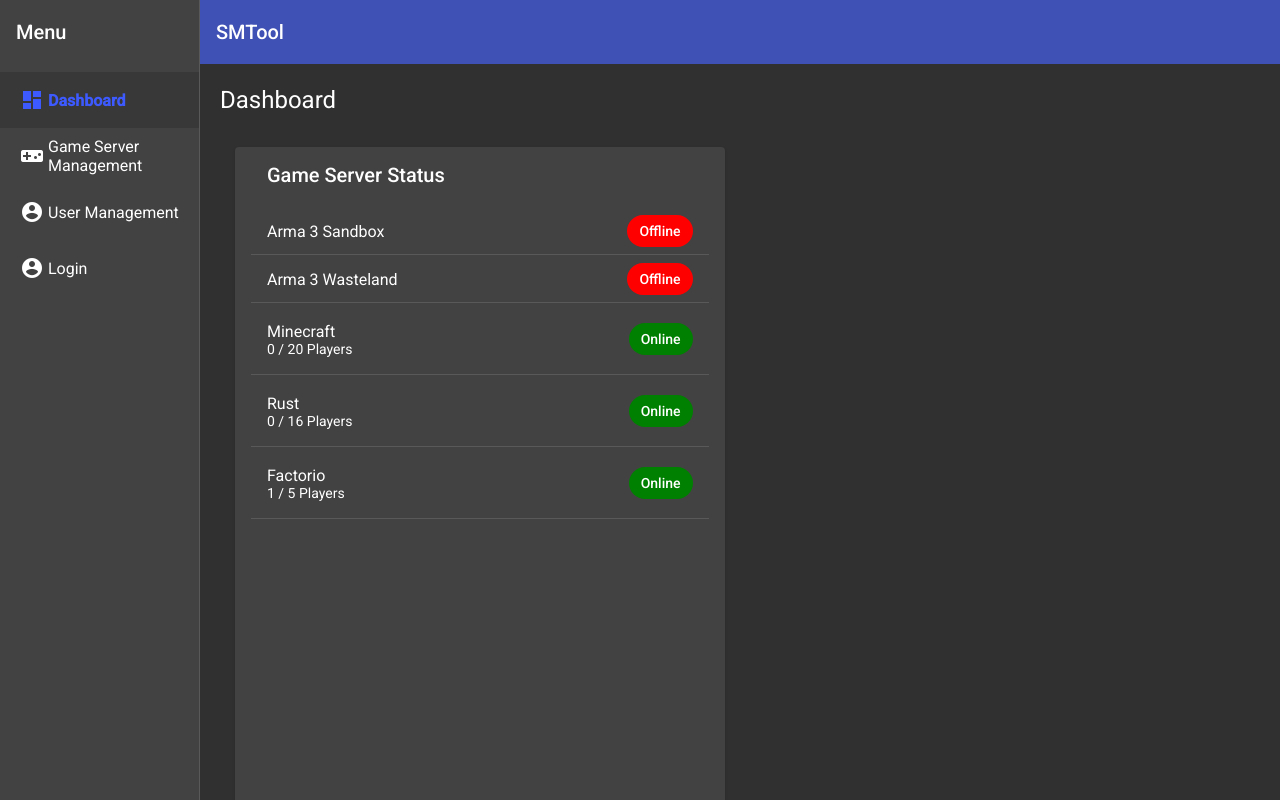
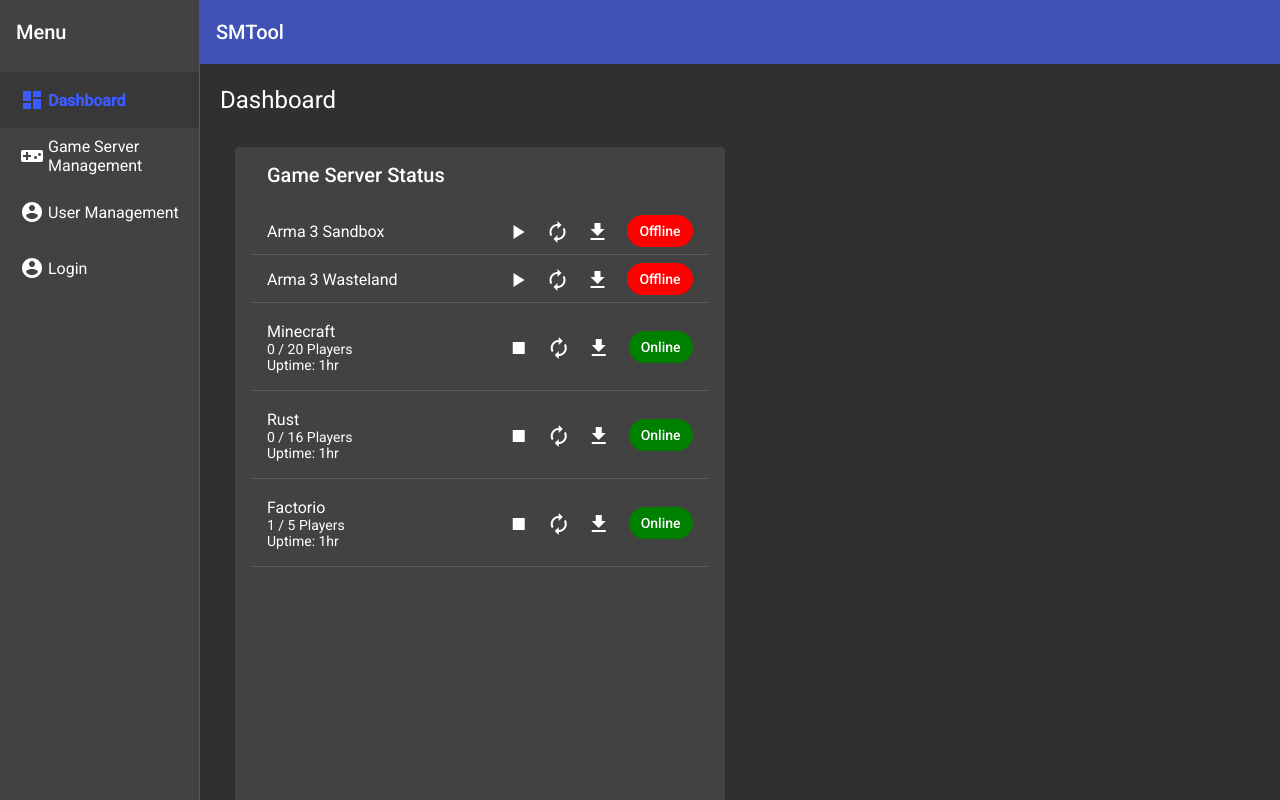
Before and after one commit to luuktap/smtool-frontend, an Angular app: page /dashboard in a window 1280 px wide. Built offline with nearby package versions, Linux system fonts and the light colour scheme; no server answers.

Commit message:
updated dashboard server info, added tooltips

```diff
--- a/src/app/material.ts
+++ b/src/app/material.ts
@@ -15,7 +15,7 @@
 import { MatSortModule } from '@angular/material/sort';
 import { MatTableModule } from '@angular/material/table';
 import { MatToolbarModule } from '@angular/material/toolbar';
-
+import { MatTooltipModule } from '@angular/material/tooltip';
 
 @NgModule({
   exports: [
@@ -34,6 +34,7 @@
     MatSelectModule,
     MatRadioModule,
     MatChipsModule,
+    MatTooltipModule,
   ]
 })
 export class MaterialModule {}
--- a/src/app/modules/dashboard/dashboard/dashboard.component.html
+++ b/src/app/modules/dashboard/dashboard/dashboard.component.html
@@ -13,7 +13,31 @@
             <mat-list-item *ngFor="let server of GameServers">
               <h4 mat-line>{{server.name}}</h4>
               <p mat-line *ngIf="server.online">{{server.playersOnline}} / {{server.playersLimit}} Players</p>
-              <mat-chip-list style="float: left;">
+              <p mat-line *ngIf="server.online">Uptime: 1hr</p>
+              <button
+              *ngIf="!server.online"
+              mat-icon-button
+              matTooltip="Start Server">
+                <mat-icon>play_arrow</mat-icon>
+              </button>
+              <button
+              *ngIf="server.online"
+              mat-icon-button
+              matTooltip="Stop Server">
+                <mat-icon>stop</mat-icon>
+              </button>
+              <button
+              mat-icon-button
+              matTooltip="Restart Server">
+                <mat-icon>autorenew</mat-icon>
+              </button>
+              <button
+              mat-icon-button
+              matTooltip="Update Server"
+              style="margin-right: 10px;">
+                <mat-icon>get_app</mat-icon>
+              </button>
+              <mat-chip-list>
                 <mat-chip *ngIf="server.online" class="server-online">Online</mat-chip>
                 <mat-chip *ngIf="!server.online" class="server-offline">Offline</mat-chip>
               </mat-chip-list>
```
